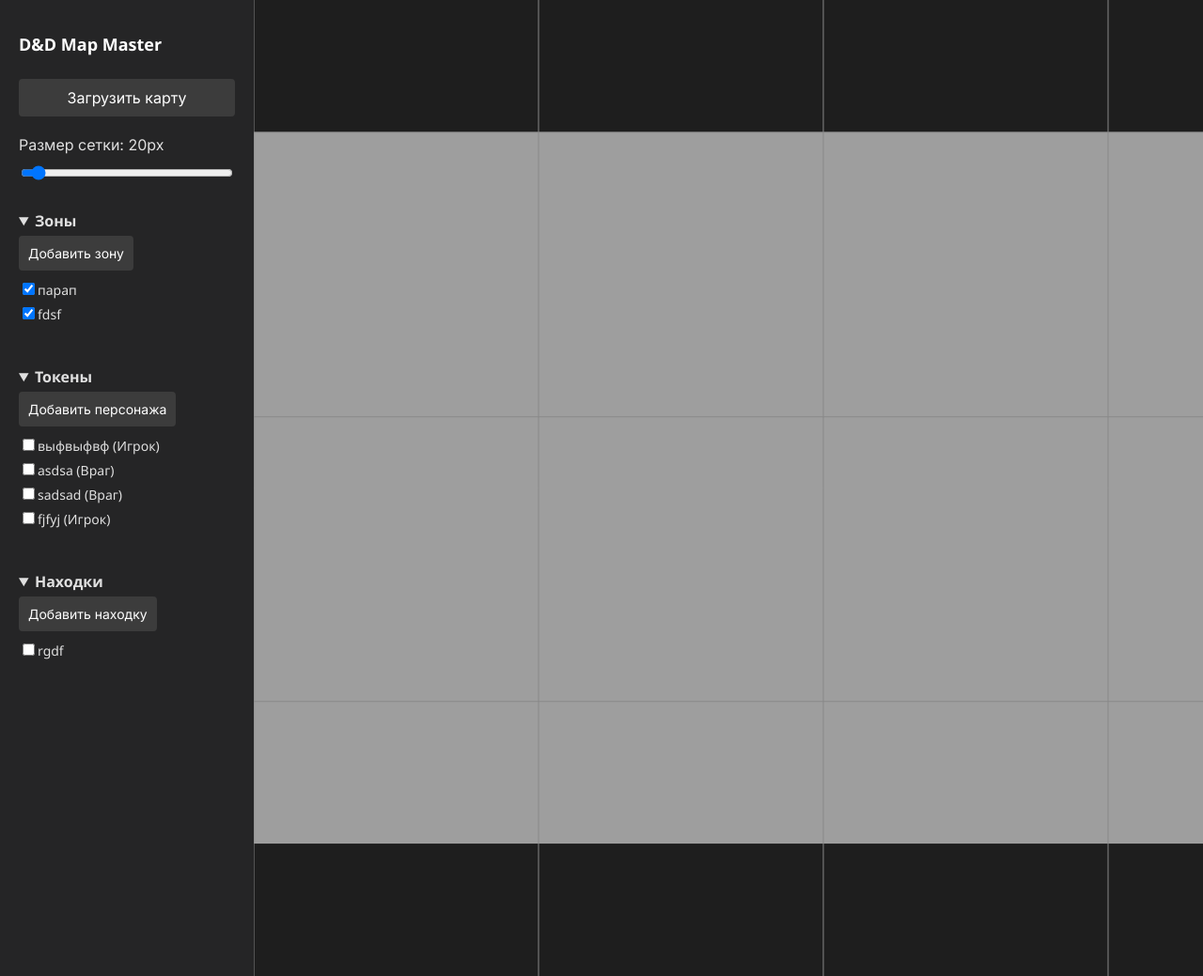
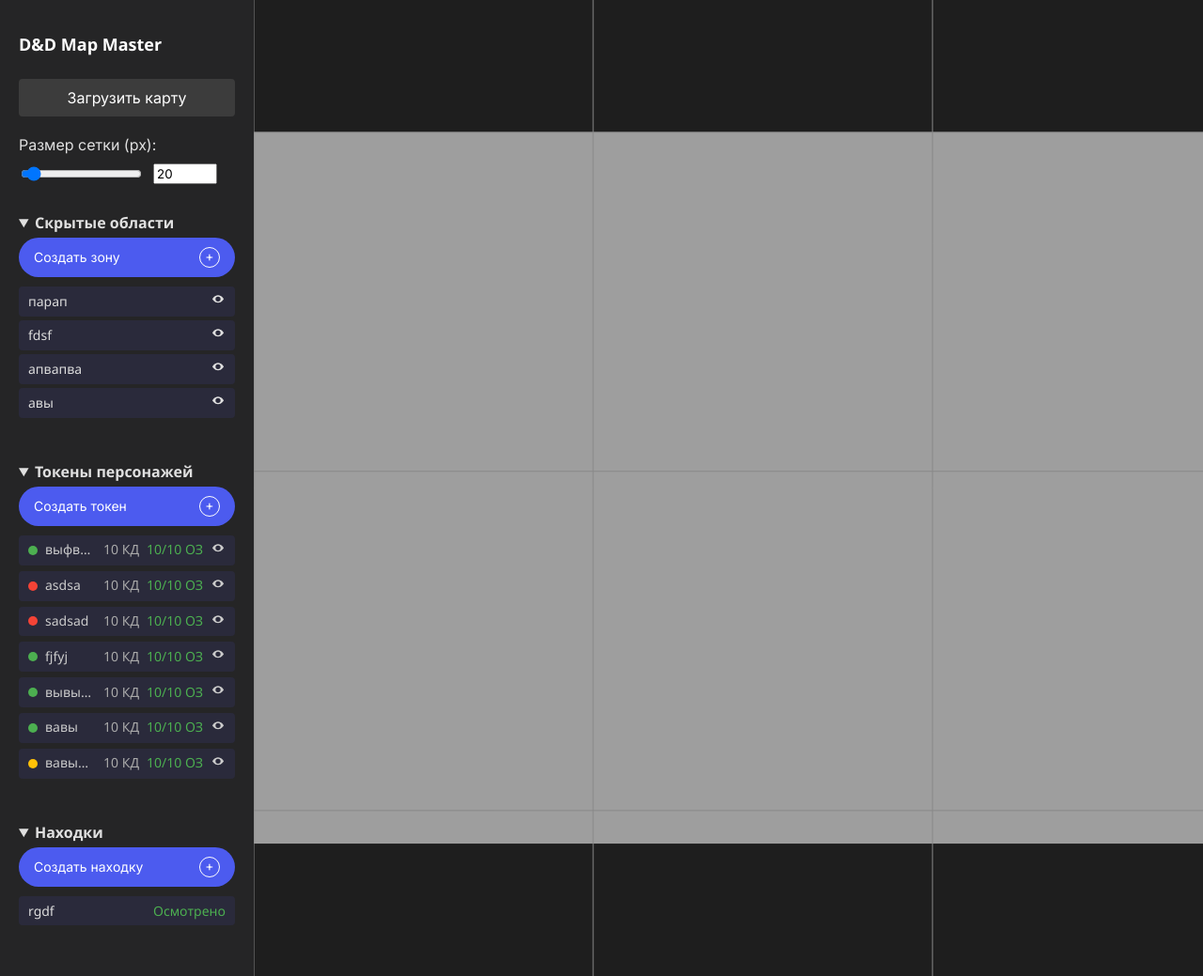
Before and after one commit to 2labu2dab/dnd_master_app, a Flask app: page / in a window 1280 px wide. Shown: the whole page at 94% size. Run offline with Flask 3, Linux system fonts and the light colour scheme.

Commit message:
Поправили сайдбар под дизайн

```diff
--- a/static/css/styles.css
+++ b/static/css/styles.css
@@ -1,5 +1,11 @@
+/* static/css/styles.css */
 body, input, button, label, canvas {
   font-family: 'Inter', sans-serif;
+}
+
+#tokenList li {
+  font-size: 14px;
+  line-height: 1.2;
 }
 
 body {
@@ -71,20 +77,6 @@
   color: #ffffff;
 }
 
-#sidebar button {
-  background-color: #3c3c3c;
-  color: #ffffff;
-  border: none;
-  padding: 10px;
-  font-size: 14px;
-  border-radius: 4px;
-  cursor: pointer;
-  transition: background-color 0.2s ease;
-}
-
-#sidebar button:hover {
-  background-color: #007acc;
-}
 
 #canvas-container {
   flex: 1;
@@ -125,3 +117,44 @@
   font-size: 20px;
   cursor: pointer;
 }
+
+.add-button {
+  background-color: #4C5BEF;
+  color: white;
+  border: none;
+  padding: 10px 16px;
+  font-size: 14px;
+  font-family: 'Inter', sans-serif;
+  display: flex;
+  align-items: center;
+  justify-content: space-between;
+  border-radius: 9999px;
+  cursor: pointer;
+  transition: background-color 0.2s ease;
+  width: 100%;
+  box-sizing: border-box;
+  gap: 10px;
+}
+
+.add-button:hover {
+  background-color: #3e4cd4;
+}
+
+.add-icon {
+  display: inline-block;
+  width: 20px;
+  height: 20px;
+  border: 1px solid white;
+  border-radius: 50%;
+  text-align: center;
+  line-height: 18px;
+  font-size: 14px;
+}
+
+#findList li:hover {
+  background-color: #3a3a4d;
+}
+
+#zoneList li:hover {
+  background-color: #3a3a4d;
+}
--- a/static/js/map.js
+++ b/static/js/map.js
@@ -1,3 +1,4 @@
+// static/js/map.js
 const canvas = document.getElementById("mapCanvas");
 const ctx = canvas.getContext("2d");
 canvas.width = window.innerWidth - 270;
@@ -26,6 +27,23 @@
 let avatarData = null;
 let selectedZoneId = null;
 const avatarCache = {};
+
+
+function syncGridInputs(value) {
+  const num = parseInt(value);
+  if (isNaN(num) || num < 10 || num > 200) return;
+
+  document.getElementById("gridSlider").value = num;
+  document.getElementById("gridInput").value = num;
+  mapData.grid_settings.cell_size = num;
+  render();
+
+  fetch("/api/map", {
+    method: "POST",
+    headers: { "Content-Type": "application/json" },
+    body: JSON.stringify(mapData),
+  });
+}
 
 
 function drawAvatarCircle() {
@@ -115,62 +133,162 @@
   }).then(() => fetchMap());
 }
 
+// Глазки
+function getOpenEyeSVG() {
+  return `<svg xmlns="http://www.w3.org/2000/svg" viewBox="0 0 24 24" width="16" height="16"><path fill="currentColor" d="M12 5c-6 0-9 6-9 6s3 6 9 6 9-6 9-6-3-6-9-6zm0 10a4 4 0 110-8 4 4 0 010 8z"/></svg>`;
+}
+function getClosedEyeSVG() {
+  return `<svg xmlns="http://www.w3.org/2000/svg" width="16" height="16" viewBox="0 0 24 24"><path fill="currentColor" d="M2 5l2.5 2.5C3.5 9 3 10 3 12s.5 3 1.5 4.5L2 19l2 2 3.5-3.5C9 18.5 10 19 12 19s3-.5 4.5-1.5L20 21l2-2-2.5-2.5C21 15 21 14 21 12s0-3-1.5-4.5L22 5l-2-2-3.5 3.5C15 5.5 14 5 12 5s-3 .5-4.5 1.5L4 3 2 5z"/></svg>`;
+}
+
 
 function updateSidebar() {
   // 🔁 Зоны
   const zoneList = document.getElementById("zoneList");
   zoneList.innerHTML = "";
+
   mapData.zones.forEach(zone => {
     const li = document.createElement("li");
-    const checkbox = document.createElement("input");
-    checkbox.type = "checkbox";
-    checkbox.checked = zone.is_visible;
-    checkbox.onchange = () => {
-      zone.is_visible = checkbox.checked;
+    li.style.display = "flex";
+    li.style.alignItems = "center";
+    li.style.justifyContent = "space-between";
+    li.style.background = "#2a2a3b";
+    li.style.padding = "6px 10px";
+    li.style.borderRadius = "4px";
+    li.style.marginBottom = "4px";
+
+    const nameSpan = document.createElement("span");
+    nameSpan.textContent = zone.name;
+    nameSpan.style.overflow = "hidden";
+    nameSpan.style.textOverflow = "ellipsis";
+    nameSpan.style.whiteSpace = "nowrap";
+    nameSpan.style.color = "#ddd";
+    nameSpan.style.flex = "1";
+
+    const eye = document.createElement("span");
+    eye.innerHTML = zone.is_visible ? getOpenEyeSVG() : getClosedEyeSVG();
+    eye.style.cursor = "pointer";
+    eye.title = "Показать/скрыть зону";
+    eye.onclick = () => {
+      zone.is_visible = !zone.is_visible;
       saveMapData();
-      render();
+      updateSidebar();
+      render(); // обновим карту
     };
-    li.textContent = zone.name + " ";
-    li.prepend(checkbox);
+
+    li.appendChild(nameSpan);
+    li.appendChild(eye);
     zoneList.appendChild(li);
   });
 
   // 🔁 Токены
   const tokenList = document.getElementById("tokenList");
   tokenList.innerHTML = "";
+
   mapData.tokens.forEach(token => {
     const li = document.createElement("li");
-    const checkbox = document.createElement("input");
-    checkbox.type = "checkbox";
-    checkbox.checked = token.is_visible ?? true;
-    checkbox.onchange = () => {
-      token.is_visible = checkbox.checked;
+    li.style.display = "flex";
+    li.style.alignItems = "center";
+    li.style.justifyContent = "space-between";
+    li.style.gap = "8px";
+    li.style.background = "#2a2a3b";
+    li.style.padding = "6px 10px";
+    li.style.borderRadius = "4px";
+    li.style.color = "#ccc";
+
+    const dot = document.createElement("span");
+    dot.style.display = "inline-block";
+    dot.style.width = "10px";
+    dot.style.height = "10px";
+    dot.style.borderRadius = "50%";
+    dot.style.backgroundColor = token.is_player
+      ? "#4CAF50"
+      : token.is_npc
+      ? "#FFC107"
+      : "#F44336";
+
+    const nameSpan = document.createElement("span");
+    nameSpan.style.flex = "1";
+    nameSpan.style.overflow = "hidden";
+    nameSpan.style.textOverflow = "ellipsis";
+    nameSpan.style.whiteSpace = "nowrap";
+    nameSpan.textContent = token.name;
+
+    const acSpan = document.createElement("span");
+    acSpan.style.minWidth = "40px";
+    acSpan.style.textAlign = "right";
+    acSpan.style.color = "#aaa";
+    acSpan.textContent = `${token.armor_class || 10} КД`;
+
+    const hpSpan = document.createElement("span");
+    const hp = token.health_points ?? 10;
+    const max = token.max_health_points ?? 10;
+
+    if (token.is_dead || hp <= 0) {
+      hpSpan.textContent = "МЁРТВ";
+      hpSpan.style.color = "#e53935";
+    } else {
+      const percent = hp / max;
+      hpSpan.textContent = `${hp}/${max} ОЗ`;
+      hpSpan.style.color =
+        percent > 0.8 ? "#4CAF50" :
+        percent > 0.4 ? "#FFC107" :
+        "#F44336";
+    }
+
+    const eye = document.createElement("span");
+    eye.innerHTML = token.is_visible !== false ? getOpenEyeSVG() : getClosedEyeSVG();
+    eye.style.cursor = "pointer";
+    eye.title = "Видимость для игроков";
+    eye.onclick = () => {
+      token.is_visible = !token.is_visible;
       saveMapData();
-      render();
+      updateSidebar();
     };
-    const type = token.is_player ? "Игрок" : token.is_npc ? "НПС" : "Враг";
-    li.textContent = `${token.name} (${type}) `;
-    li.prepend(checkbox);
+
+    li.appendChild(dot);
+    li.appendChild(nameSpan);
+    li.appendChild(acSpan);
+    li.appendChild(hpSpan);
+    li.appendChild(eye);
     tokenList.appendChild(li);
   });
 
   // 🔁 Находки
   const findList = document.getElementById("findList");
   findList.innerHTML = "";
+
   mapData.finds.forEach(find => {
     const li = document.createElement("li");
-    const checkbox = document.createElement("input");
-    checkbox.type = "checkbox";
-    checkbox.checked = find.status;
-    checkbox.onchange = () => {
-      find.status = checkbox.checked;
-      saveMapData();
-      render();
-    };
-    li.textContent = find.name + " ";
-    li.prepend(checkbox);
+    li.style.display = "flex";
+    li.style.alignItems = "center";
+    li.style.justifyContent = "space-between";
+    li.style.background = "#2a2a3b";
+    li.style.padding = "6px 10px";
+    li.style.borderRadius = "4px";
+    li.style.marginBottom = "4px";
+
+    const nameSpan = document.createElement("span");
+    nameSpan.textContent = find.name;
+    nameSpan.style.overflow = "hidden";
+    nameSpan.style.textOverflow = "ellipsis";
+    nameSpan.style.whiteSpace = "nowrap";
+    nameSpan.style.color = "#ddd";
+    nameSpan.style.flex = "1";
+
+    const statusSpan = document.createElement("span");
+    if (find.status) {
+      statusSpan.textContent = "Осмотрено";
+      statusSpan.style.color = "#4CAF50";
+      statusSpan.style.fontSize = "14px";
+      statusSpan.style.flexShrink = "0";
+    }
+
+    li.appendChild(nameSpan);
+    li.appendChild(statusSpan);
     findList.appendChild(li);
   });
+
 }
 
 function saveMapData() {
--- a/static/js/player.js
+++ b/static/js/player.js
@@ -1,3 +1,5 @@
+
+// static/js/player.js
 const canvas = document.getElementById("mapCanvas");
 const ctx = canvas.getContext("2d");
 canvas.width = window.innerWidth;
--- a/templates/index.html
+++ b/templates/index.html
@@ -13,19 +13,19 @@
     <aside id="sidebar">
       <h2>D&D Map Master</h2>
       <label id="map-label">Загрузить карту<input type="file" name="map_image" accept="image/*" onchange="autoUploadMap(this)" hidden /></label>
-      <label for="gridSlider">Размер сетки: <span id="gridSizeDisplay">20</span>px</label>
-      <input
-        type="range"
-        id="gridSlider"
-        min="10"
-        max="200"
-        value="20"
-        oninput="onGridSizeChange(this.value)"
-      />
+      <label>Размер сетки (px):</label>
+      <div style="display: flex; gap: 10px; align-items: center;">
+        <input type="range" id="gridSlider" min="10" max="200" value="20" oninput="syncGridInputs(this.value)" />
+        <input type="number" id="gridInput" min="10" max="200" value="20" oninput="syncGridInputs(this.value)" style="width: 60px;" />
+      </div>
       <div class="section">
     <details open>
-      <summary>Зоны</summary>
-      <button onclick="addZone()">Добавить зону</button>
+      <summary>Скрытые области</summary>
+
+      <button class="add-button" onclick="addZone()">
+        Создать зону
+        <span class="add-icon">+</span>
+      </button>
       <ul id="zoneList"></ul>
     </details>
   </div>
@@ -33,8 +33,11 @@
   <!-- Токены -->
   <div class="section">
     <details open>
-      <summary>Токены</summary>
-      <button onclick="addToken()">Добавить персонажа</button>
+      <summary>Токены персонажей</summary>
+      <button class="add-button" onclick="addToken()">
+        Создать токен
+        <span class="add-icon">+</span>
+      </button>
       <ul id="tokenList"></ul>
     </details>
   </div>
@@ -43,7 +46,10 @@
   <div class="section">
     <details open>
       <summary>Находки</summary>
-      <button onclick="addFind()">Добавить находку</button>
+      <button class="add-button" onclick="addFind()">
+        Создать находку
+        <span class="add-icon">+</span>
+      </button>
       <ul id="findList"></ul>
     </details>
   </div>
--- a/templates/player.html
+++ b/templates/player.html
@@ -1,3 +1,5 @@
+
+<!-- # ====== templates/player.html ====== -->
 <!DOCTYPE html>
 <html lang="ru">
 <head>
```
Also changed, not shown: data/map_data.json (+108 -8 lines), static/avatars/token_1753139963679.png (added).
